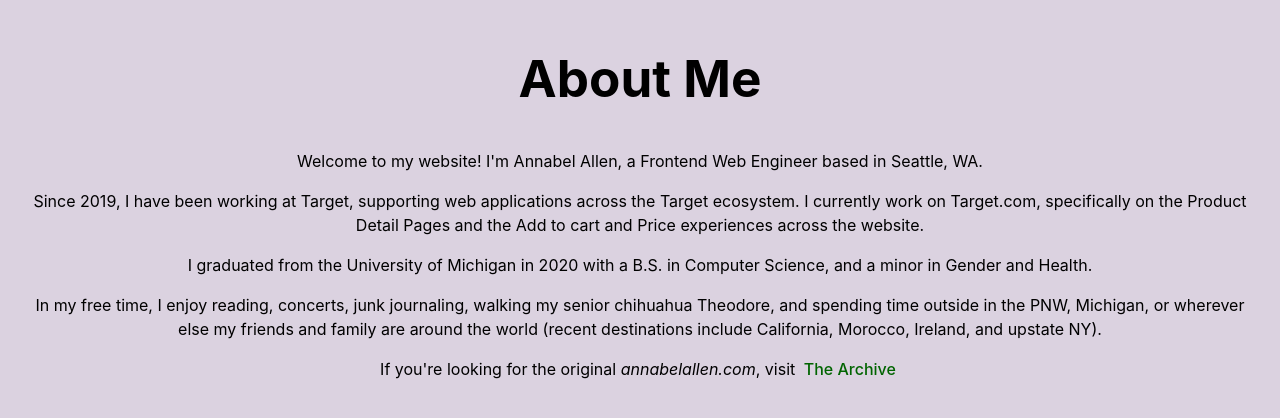
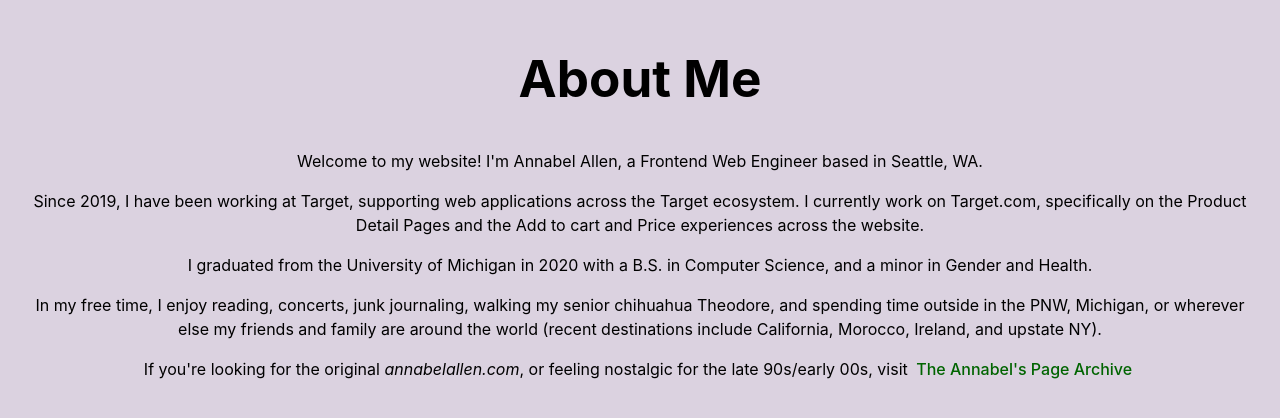
Before and after one commit to annabelja/annabel-allen-dot-com, a React (Vite) app: page /about in a window 1280 px wide. Shown: the part 198-616 px from the top of the page. Built offline with nearby package versions, Linux system fonts and the light colour scheme.

Commit message:
tweak copy on about

```diff
--- a/src/components/AboutMe/index.tsx
+++ b/src/components/AboutMe/index.tsx
@@ -18,7 +18,7 @@ export const AboutMe = () => {
                 In my free time, I enjoy reading, concerts, junk journaling, walking my senior chihuahua Theodore, and spending time outside in the PNW, Michigan, or wherever else my friends and family are around the world (recent destinations include California, Morocco, Ireland, and upstate NY).
             </p>
             <p>
-                If you&apos;re looking for the original <em>annabelallen.com</em>, visit <Link className="page-link" to="/archive">The Archive</Link>
+                If you&apos;re looking for the original <em>annabelallen.com</em>, or feeling nostalgic for the late 90s/early 00s, visit <Link className="page-link" to="/archive">The Annabel&apos;s Page Archive</Link>
             </p>
         </section>
     );
```
